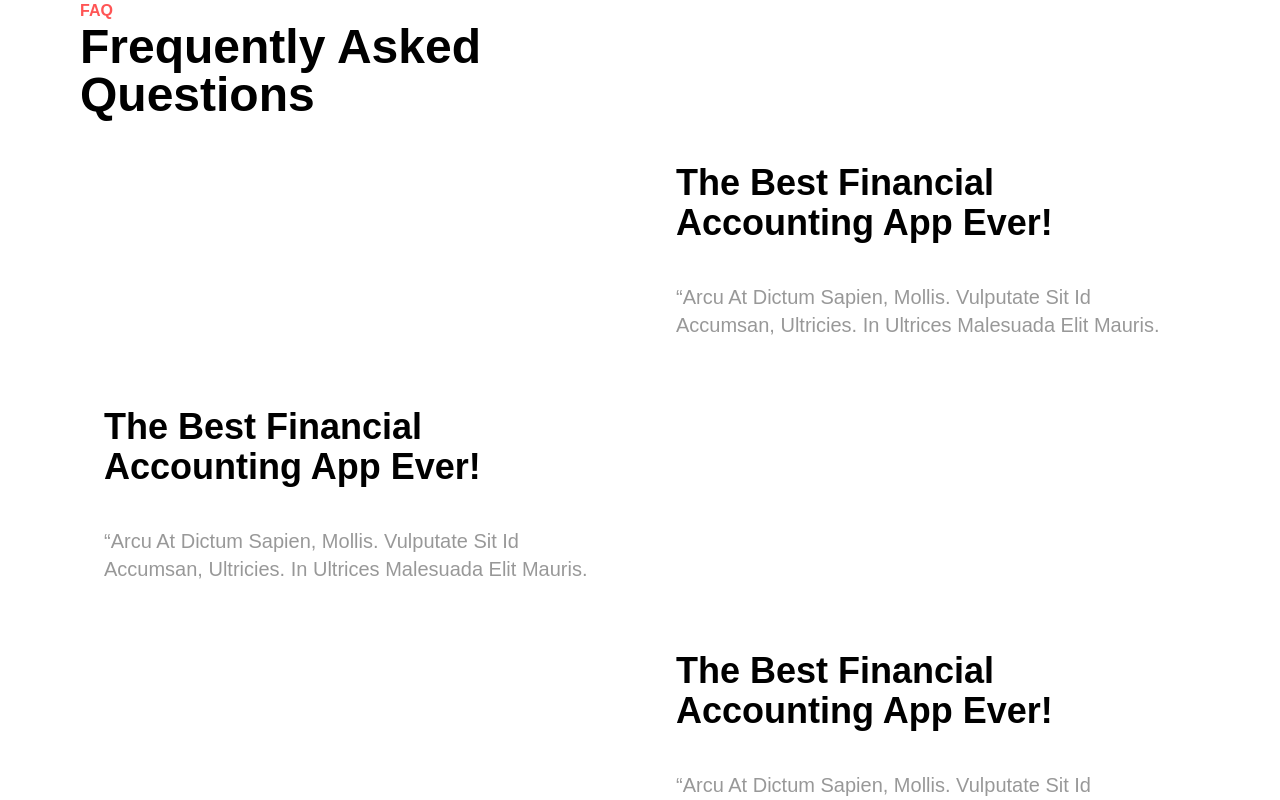
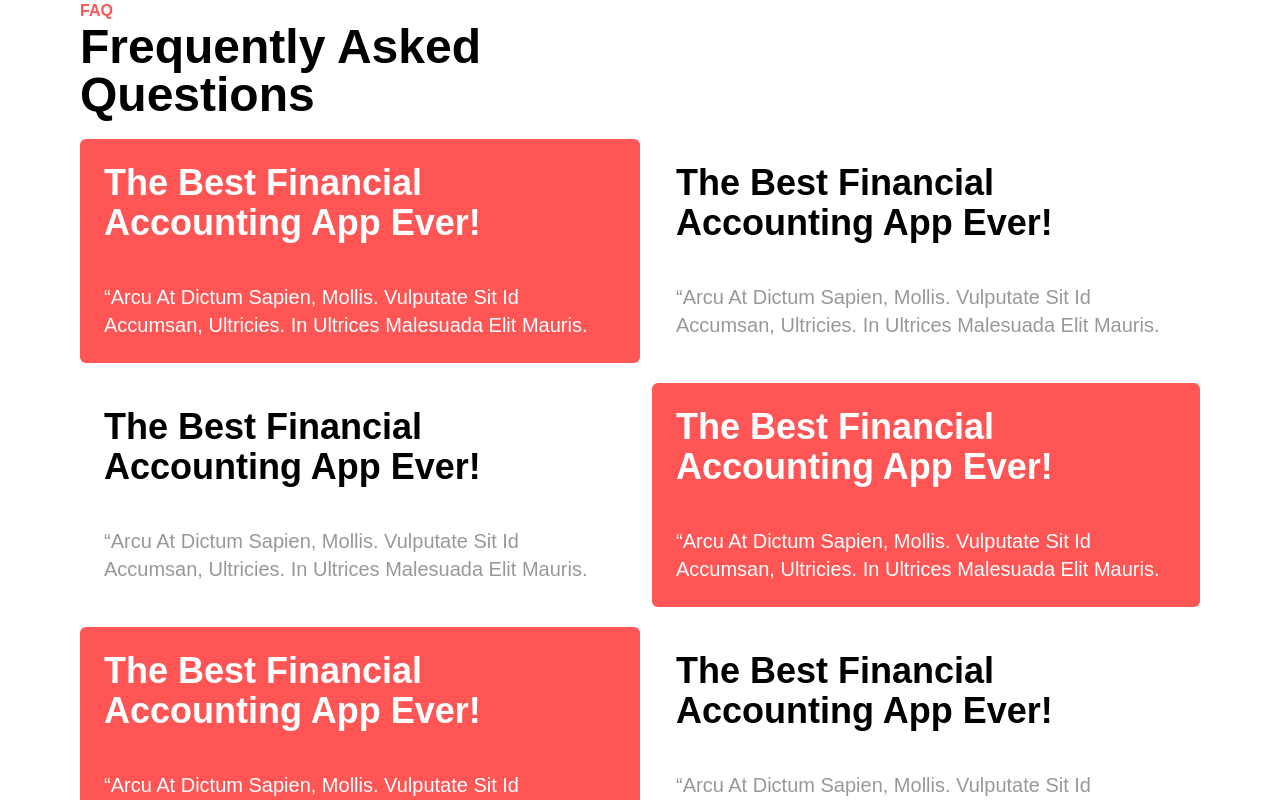
Before and after one commit to Ayaan-7091/Uifry, a React (Create React App) app: page / in a window 1280 px wide. Shown: the part 3600-4400 px from the top of the page. Built offline with nearby package versions, Linux system fonts and the light colour scheme; a web font is replaced by a local one.

Commit message:
fixed faq card

```diff
--- a/src/components/faq_card.jsx
+++ b/src/components/faq_card.jsx
@@ -1,7 +1,7 @@
-export default function FaqCard({bg,text,sub_text}){
+export default function FaqCard({bg = '#ffffff',text,sub_text}){
 
     return(
-        <div className={`faq-card bg-${bg} p-6 rounded-md mt-5 shadow-md md:shadow-none`}>
+        <div className={`faq-card p-6 rounded-md mt-5 shadow-md md:shadow-none`} style={{backgroundColor:bg}}>
                     <h2 className={`mb-10 font-semibold text-md md:text-4xl text-${text}`} >
 
                     The Best Financial Accounting App Ever!</h2>
--- a/src/pages/faq.jsx
+++ b/src/pages/faq.jsx
@@ -10,13 +10,13 @@ export default function FAQ(){
             </div>
             <div className="cards md:grid md:grid-cols-2">
                 <div className="left-side md:col-span-1">
-                    <FaqCard text={'white'} bg={'customRed'} />
+                    <FaqCard text={'white'} bg={'#ff5555'} />
                     <FaqCard text={'black'} sub_text={'opacity-40'}/>
-                    <FaqCard text={'white'} bg={'customRed'}/>
+                    <FaqCard text={'white'} bg={'#ff5555'}/>
                 </div>
                 <div className="right-side md:col-span-1 ml-3">
                     <FaqCard sub_text={'opacity-40'}/>
-                    <FaqCard text={'white'} bg={'customRed'}/>
+                    <FaqCard text={'white'} bg={'#ff5555'}/>
                     <FaqCard sub_text={'opacity-40'}/>
                 </div>
             </div>
```
